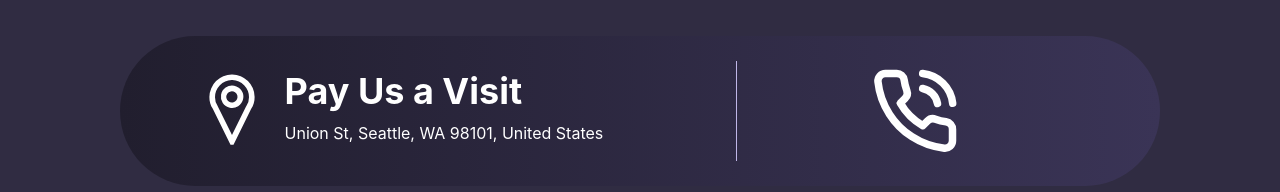
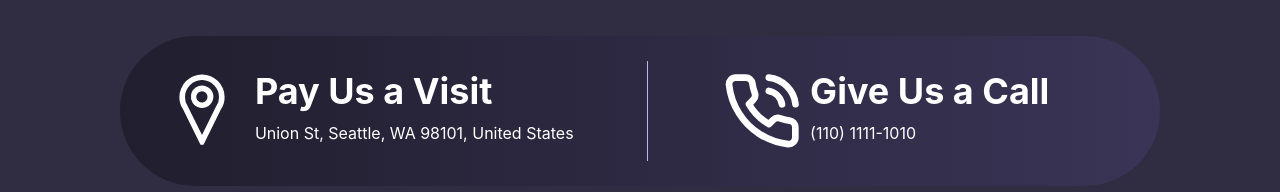
Before and after one commit to Akmalbekov070/Hydra.design, a Next.js app: page / in a window 1280 px wide. Shown: the part 760-952 px from the top of the page. Built offline with nearby package versions, Linux system fonts and the light colour scheme.

Commit message:
users phone design upload

```diff
--- a/src/components/Footer/Footer.jsx
+++ b/src/components/Footer/Footer.jsx
@@ -29,7 +29,13 @@ export default function Footer() {
 			<Box w={'1px'} h={'100px'} bg={'#C0B7E8'}></Box>
 			{/* Phone page--- */}
 			<HStack>
-				<LuPhoneCall size={'90'} />
+				<LuPhoneCall size={'80'} />
+				<Box>
+					<Heading color={'white'}>Give Us a Call</Heading>
+					<Text fontWeight={'400'} fontStyle={'inherit'} fontFamily={'inherit'} lineHeight={10}>
+						(110) 1111-1010
+					</Text>
+				</Box>
 			</HStack>
 			<Box></Box>
 		</Box>
```
